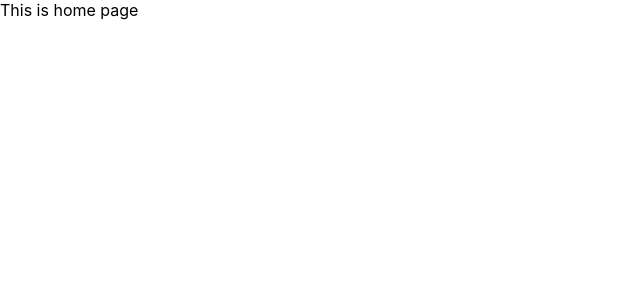
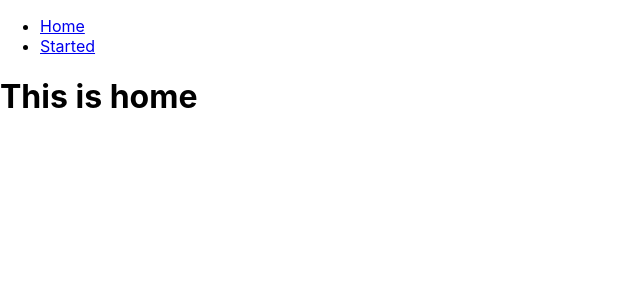
Before and after one commit to Gibberlin/Movies, a React (Create React App) app: page / in a window 1280 px wide. Shown: the top 300 px of the page, without its empty margins (0-640 px from the left). Built offline with nearby package versions, Linux system fonts and the light colour scheme.

Commit message:
added home,nav and started components

```diff
--- a/src/App.js
+++ b/src/App.js
@@ -1,21 +1,27 @@
 import React from 'react';
-import { Switch, route, Route } from 'react-router-dom';
+import { Switch, Route } from 'react-router-dom';
+import Nav from './components/Nav';
+import Home from './components/Home';
+import Started from './components/Started';
+
 function App() {
   return (
+    <div>
+      <Nav />
       <Switch>
         <Route exact path="/">
-        This is home page
+          <Home />
         </Route>
 
         <Route exact path="/started">
-        {' '}
-        This app has started
+          <Started />
         </Route>
         <Route>
           This Page is not found
           <h1>Error: 404</h1>
         </Route>
       </Switch>
+    </div>
   );
 }
 
--- /dev/null
+++ b/src/components/Home.js
@@ -0,0 +1,11 @@
+import React from 'react';
+
+const Home = () => {
+  return (
+    <div>
+      <h1>This is home</h1>
+    </div>
+  );
+};
+
+export default Home;
--- /dev/null
+++ b/src/components/Nav.js
@@ -0,0 +1,23 @@
+import React from 'react';
+import { Link } from 'react-router-dom';
+
+const LINKS = [
+  { to: '/', text: 'Home' },
+  { to: '/started', text: 'Started' },
+];
+
+const Nav = () => {
+  return (
+    <div>
+      <ul>
+        {LINKS.map(item => (
+          <li key={item.to}>
+            <Link to={item.to}> {item.text}</Link>
+          </li>
+        ))}
+      </ul>
+    </div>
+  );
+};
+
+export default Nav;
--- /dev/null
+++ b/src/components/Started.js
@@ -0,0 +1,11 @@
+import React from 'react';
+
+const Started = () => {
+  return (
+    <div>
+      <h1>The app have started</h1>
+    </div>
+  );
+};
+
+export default Started;
```
Also changed, not shown: src/components/Pages.js (added). Lines whose indentation alone changed are shown as unchanged.
